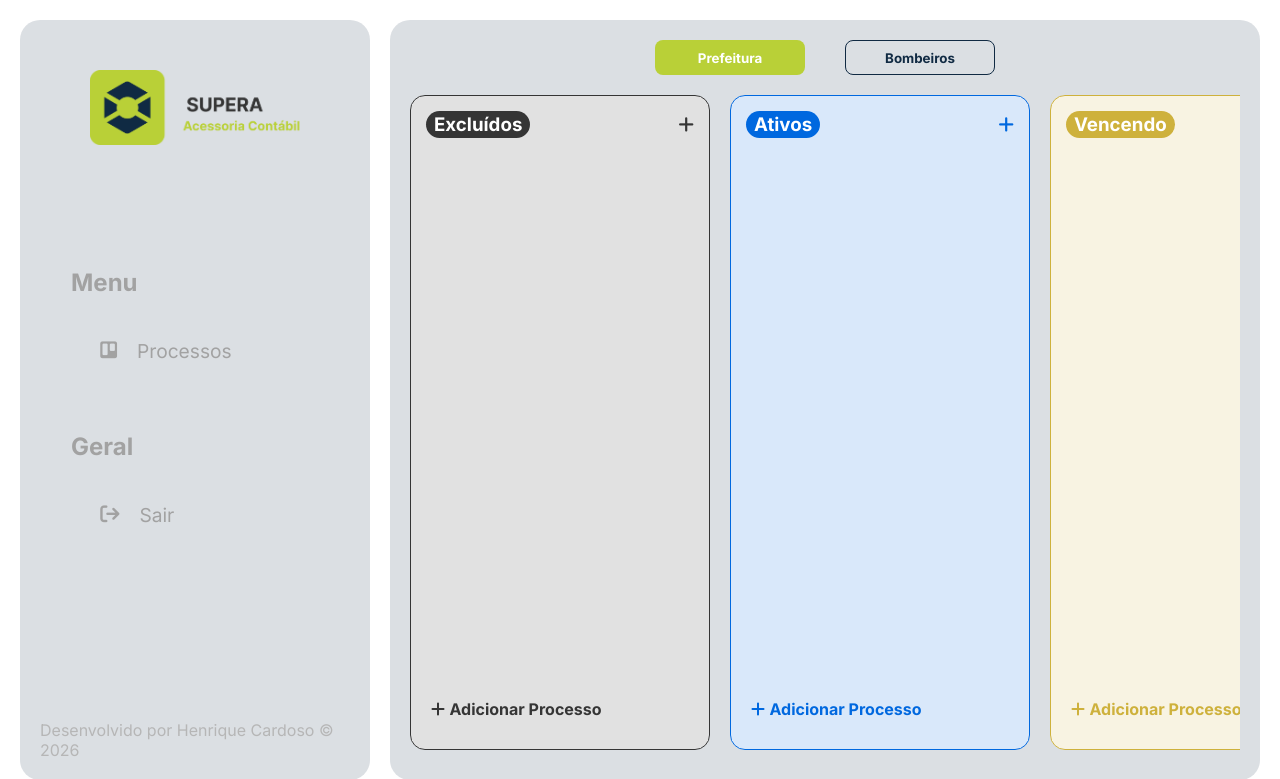
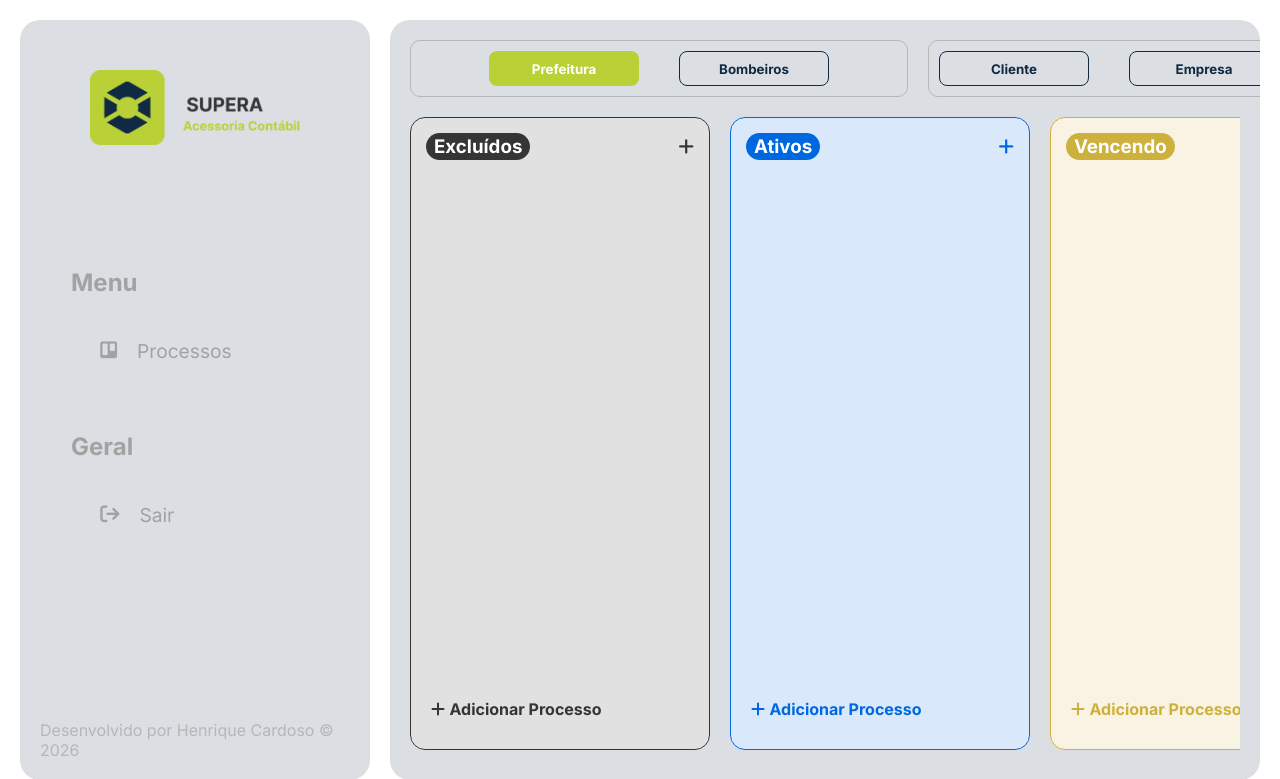
Before and after one commit to rique-cardoso/supera-contabilidade-system, a Django app: page / in a window 1280 px wide. Shown: the top 779 px of the page. Run offline with Django 5.2, Linux system fonts and the light colour scheme; the visitor is signed in with stand-in values (Sample User, id 1); data comes from the database, SQL or seed files in the repository; data that the repository does not hold is empty; some libraries are stand-ins or nearby versions.

Commit message:
iniciando funcionalidade de cadastro de clientes e empresas

```diff
--- a/static/css/gerenciamento_processo.css
+++ b/static/css/gerenciamento_processo.css
@@ -9,13 +9,31 @@ main.conteudo_principal {
 }
 
 .filtro_processos{
+    display: grid;
+    grid-template-columns: 60% 1fr;
+    gap: 20px;
+    margin: 0 0 20px 0;
+}
+
+.container_filtros{
     display: flex;
     justify-content: center;
     gap: 40px;
-    margin: 0 0 20px 0;
+    border: 1px solid var(--contour-form);
+    border-radius: 10px;
+    padding: 10px;
 }
 
-.btn-filtro{
+.container_empresas_clientes{
+    display: flex;
+    justify-content: center;
+    gap: 40px;
+    border: 1px solid var(--contour-form);
+    border-radius: 10px;
+    padding: 10px;
+}
+
+.btn-filtro, .btn-criar-empresa_cliente{
     color: var(--main);
     font-weight: bold;
     width: 150px;
@@ -27,7 +45,7 @@ main.conteudo_principal {
     transition: all .3s ease-in-out;
 }
 
-.btn-filtro:hover{
+.btn-filtro:hover, .btn-criar-empresa_cliente:hover{
     box-shadow: 2px 4px 5px var(--main-background);
 }
 
--- a/templates/gerenciamento_processos.html
+++ b/templates/gerenciamento_processos.html
@@ -10,8 +10,14 @@
 
 {% block content %}
 <aside class="filtro_processos">
-        <button class="btn-filtro btn-filtro__actived" data-filtro="PREFEITURA">Prefeitura</button>
-        <button class="btn-filtro" data-filtro="BOMBEIROS">Bombeiros</button>
+        <div class="container_filtros">
+            <button class="btn-filtro btn-filtro__actived" data-filtro="PREFEITURA">Prefeitura</button>
+            <button class="btn-filtro" data-filtro="BOMBEIROS">Bombeiros</button>
+        </div>
+        <div class="container_empresas_clientes">
+            <button class="btn-criar-empresa_cliente">Cliente</button>
+            <button class="btn-criar-empresa_cliente">Empresa</button>
+        </div>
 </aside>
 <div class="kanban-wrapper">
 
```
